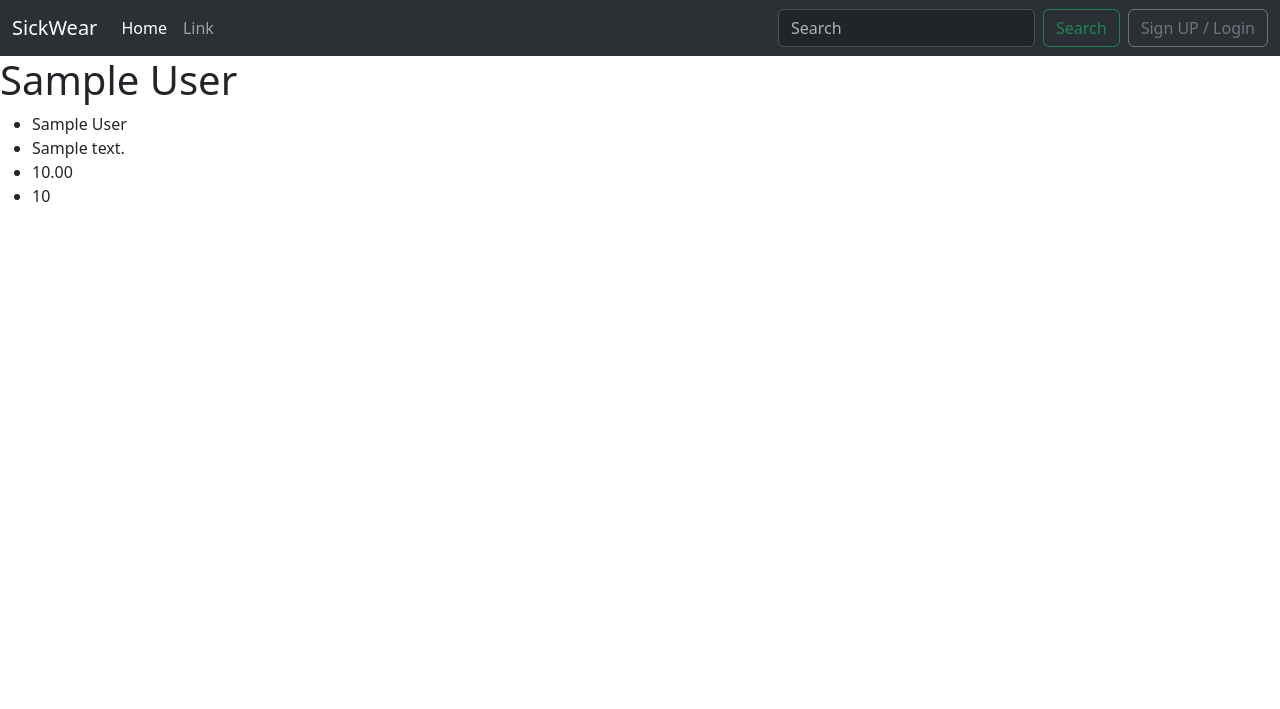
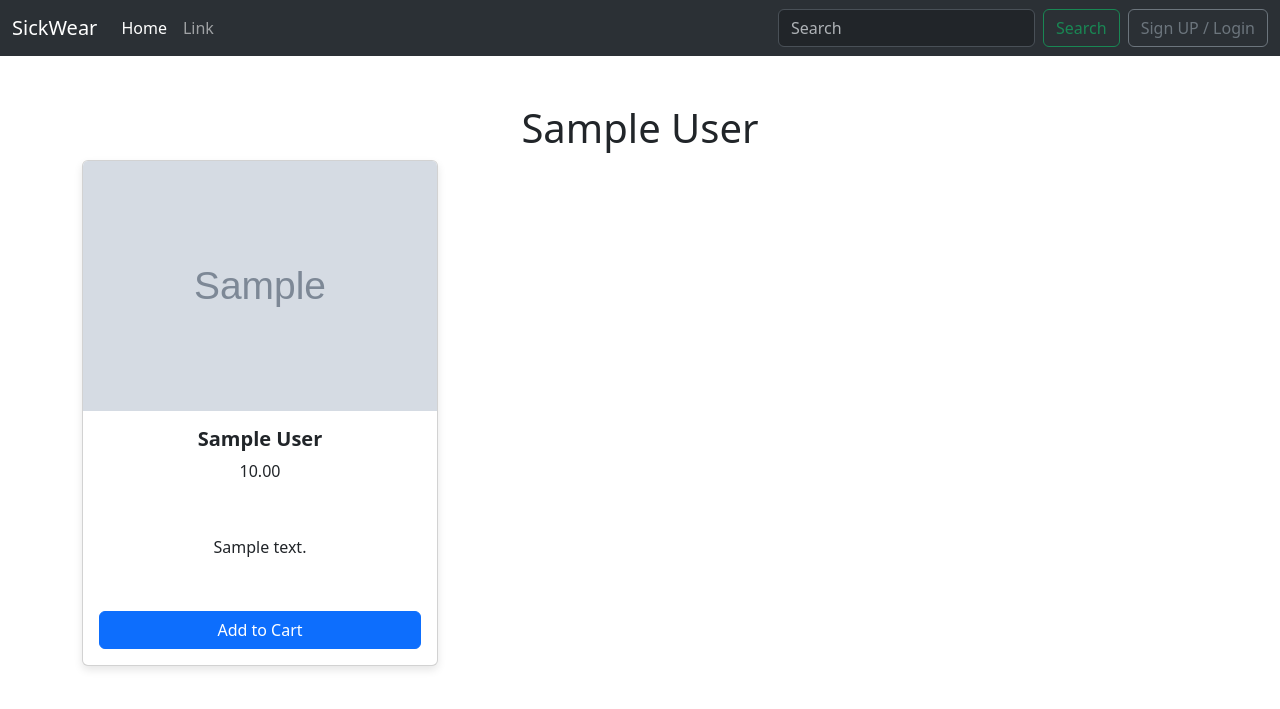
Before and after one commit to GuruBuilds/SickWear, a Django app: a page that uses sickwear/templates/base.html in a window 1280 px wide. Shown: the top 709 px of the page. Run offline with Django 3.2, Linux system fonts and the light colour scheme; tables that the repository leaves empty hold one stand-in row (values such as "Sample post"); grey boxes marked "Sample" are stand-in pictures.

Commit message:
add functionality to show products when clicking on category

```diff
--- a/sickwear/sickwear/settings.py
+++ b/sickwear/sickwear/settings.py
@@ -81,7 +81,7 @@ DATABASES = {
     'default': {
         'ENGINE': 'django.db.backends.postgresql',
         'NAME': 'sickweardb',      # Replace with your database name
-        'USER': 'kpt',          # Replace with your username
+        'USER': 'gusi',          # Replace with your username
         'PASSWORD': 'admin',  # Replace with your password
         'HOST': 'localhost',       # Set to 'localhost' for local PostgreSQL
         'PORT': '5432',            # Default PostgreSQL port
@@ -142,5 +142,5 @@ MESSAGE_TAGS = {
 
 
 # Media files
-MEDIA_URL = 'images/'
-MEDIA_ROOT = os.path.join(BASE_DIR, STATIC_URL, 'images')
+MEDIA_URL = '/media/'
+MEDIA_ROOT = os.path.join(BASE_DIR, 'media')
--- a/sickwear/templates/base.html
+++ b/sickwear/templates/base.html
@@ -28,7 +28,7 @@
             <div class="collapse navbar-collapse" id="navbarSupportedContent">
                 <ul class="navbar-nav me-auto mb-2 mb-lg-0">
                     <li class="nav-item">
-                        <a class="nav-link active" aria-current="page" href="#">Home</a>
+                        <a class="nav-link active" aria-current="page" href="{% url 'index' %}">Home</a>
                     </li>
                     <li class="nav-item">
                         <a class="nav-link" href="#">Link</a>
--- a/sickwear/templates/product/category.html
+++ b/sickwear/templates/product/category.html
@@ -1,15 +1,26 @@
 {% extends "../base.html" %}
 {% block title %}Categories{% endblock %}
 {% block content %}
-<h1>
-    {{ category.name }}
-</h1>
-<ul>
-    {% for product in products %}
-    <li>{{ product.name }}</li>
-    <li>{{ product.description }}</li>
-    <li>{{ product.price }}</li>
-    <li>{{ product.stock }}</li>
-    {% endfor %}
-</ul>
+<div class="container mt-5">
+    <h1 class="text-center">{{ category.name }}</h1>
+    <div class="row">
+        {% for product in products %}
+            <div class="col-md-4">
+                <div class="card mb-4">
+                    <img src="{{ product.image.url }}" alt="{{ product.name }}" class="card-img-top" style="height: 250px; object-fit: cover;">
+                    <div class="card-body">
+                        <h5 class="card-title">{{ product.name }}</h5>
+                        <p class="card-text product-price">{{ product.price }}</p>
+                        <p class="card-text">{{ product.description|truncatewords:20 }}</p>
+                        <button class="btn btn-primary add-to-cart">Add to Cart</button>
+                    </div>
+                </div>
+            </div>
+        {% empty %}
+            <div class="col-12">
+                <p class="text-center">No products available in this category.</p>
+            </div>
+        {% endfor %}
+    </div>
+</div>
 {% endblock %}
```
Also changed, not shown: sickwear/media/categories/hoodie_black.jpeg (added), sickwear/media/categories/hoodie_blue.jpg (added), sickwear/media/categories/jacket_black.jpeg (added), sickwear/media/categories/tshirt_white.jpeg (added), sickwear/media/products/hoodie_black.jpeg (added), sickwear/media/products/hoodie_blue.jpg (added), sickwear/media/products/jacket_black.jpeg (added), sickwear/media/products/tshirt_white.jpeg (added), sickwear/static/images/categories/hoodie_black.jpeg (added), sickwear/static/images/categories/jacket_black.jpeg (added), sickwear/static/images/categories/tshirt_white.jpeg (added), sickwear/static/images/sickwear_logo.png (added), 1 other file.
